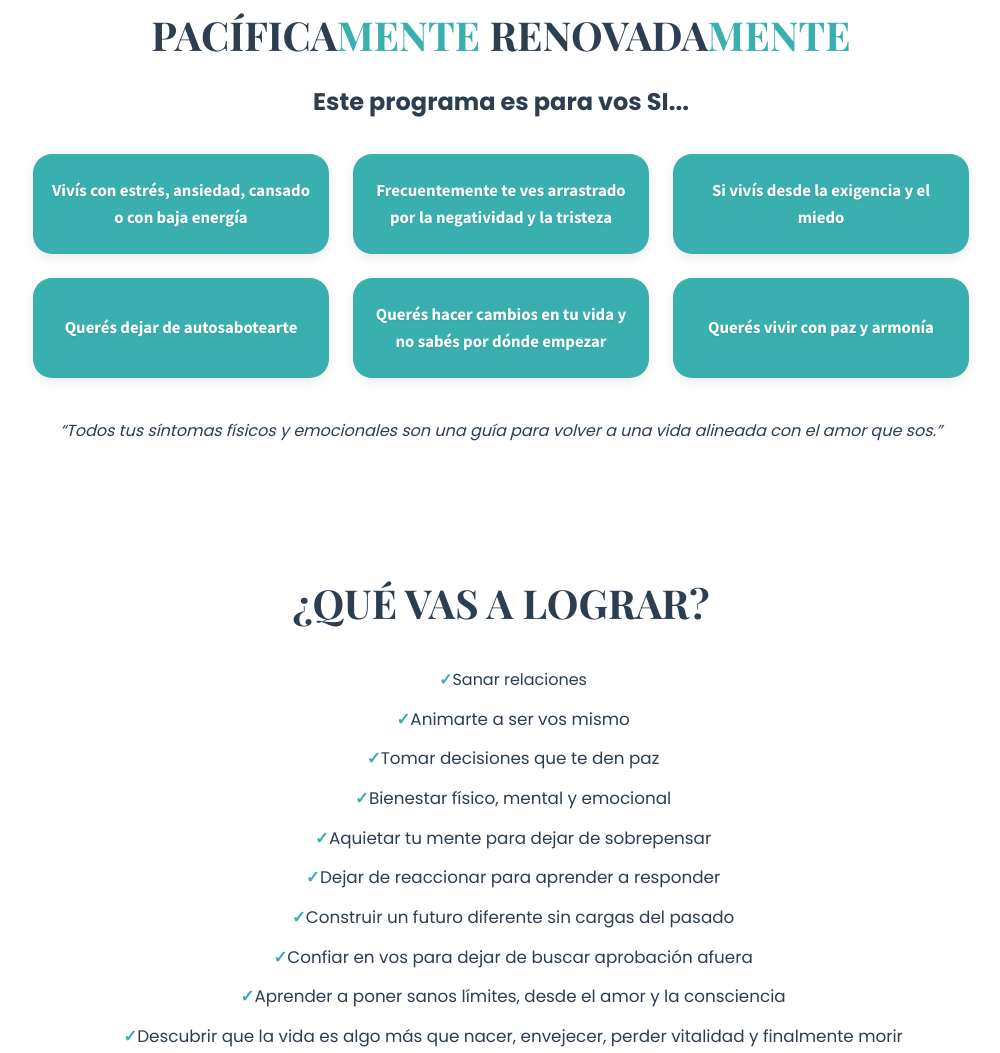
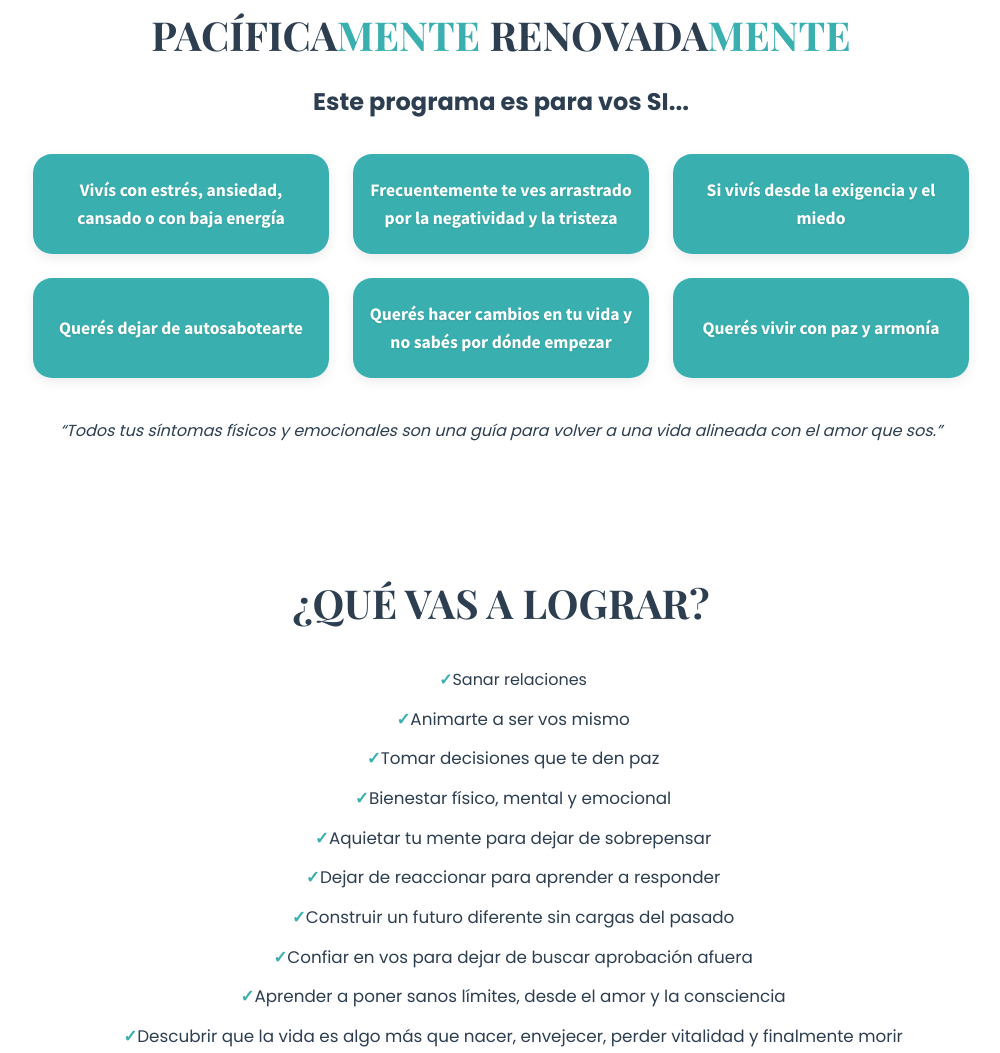
Before and after one commit to AgustinaMontecchia/SilviaPagina, a plain HTML site: page index.html in a window 1280 px wide. Shown: the part 752-1805 px from the top of the page, without its empty margins (139-1139 px from the left). Drawn offline with nearby package versions, Linux system fonts and the light colour scheme.

Commit message:
agrandando letras

```diff
--- a/styles1.css
+++ b/styles1.css
@@ -125,7 +125,7 @@ section {
 }
 .item.importante {
   font-weight: 600;
-  font-size: 1.05rem;
+  font-size: 1.1rem;
   text-shadow: 0 1px 2px rgba(0, 0, 0, 0.1);
 }
 .navbar {
```
